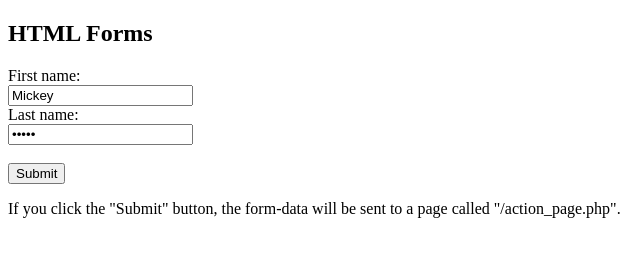
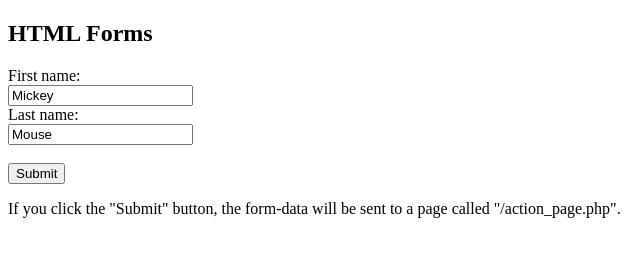
Before and after one commit to stanleyeze/inioo, a plain HTML site: page index.html in a window 1280 px wide. Shown: the full height of the page, 0-640 px from the left. Drawn offline with Linux system fonts and the light colour scheme.

Commit message:
Update index.html

```diff
--- a/index.html
+++ b/index.html
@@ -9,7 +9,7 @@
   <input type="text" name="firstname" value="Mickey">
   <br>
   Last name:<br>
-  <input type="password" name="password" value="Mouse">
+  <input type="text" name="note" value="Mouse">
   <br><br>
   <input type="submit" value="Submit">
 </form>
```
